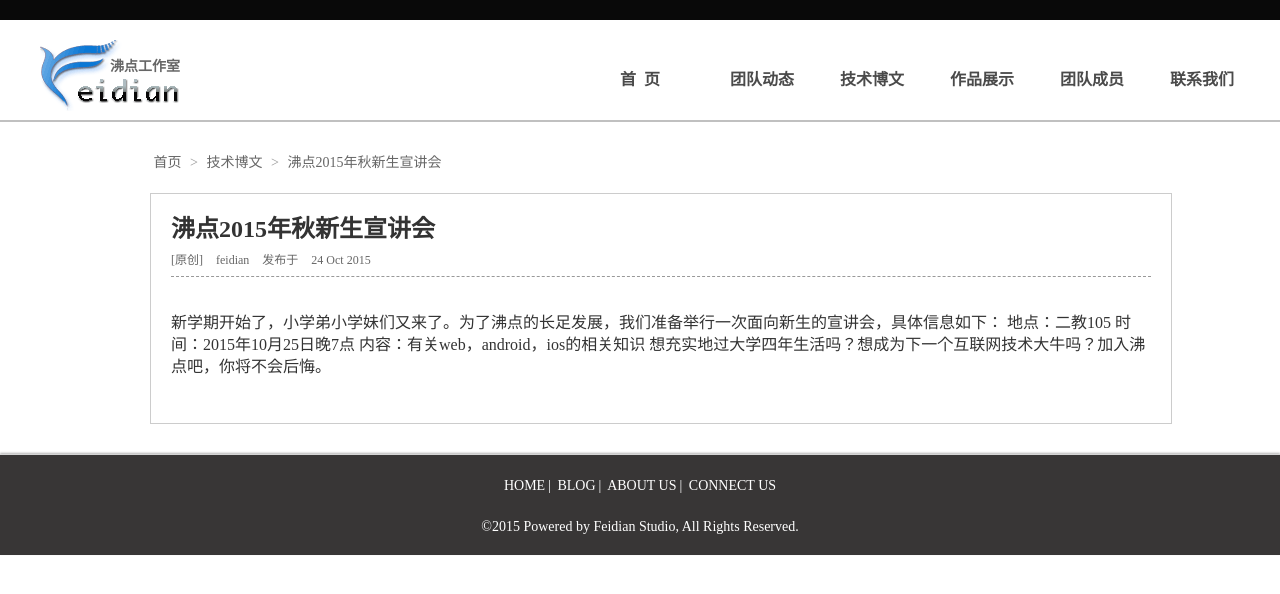
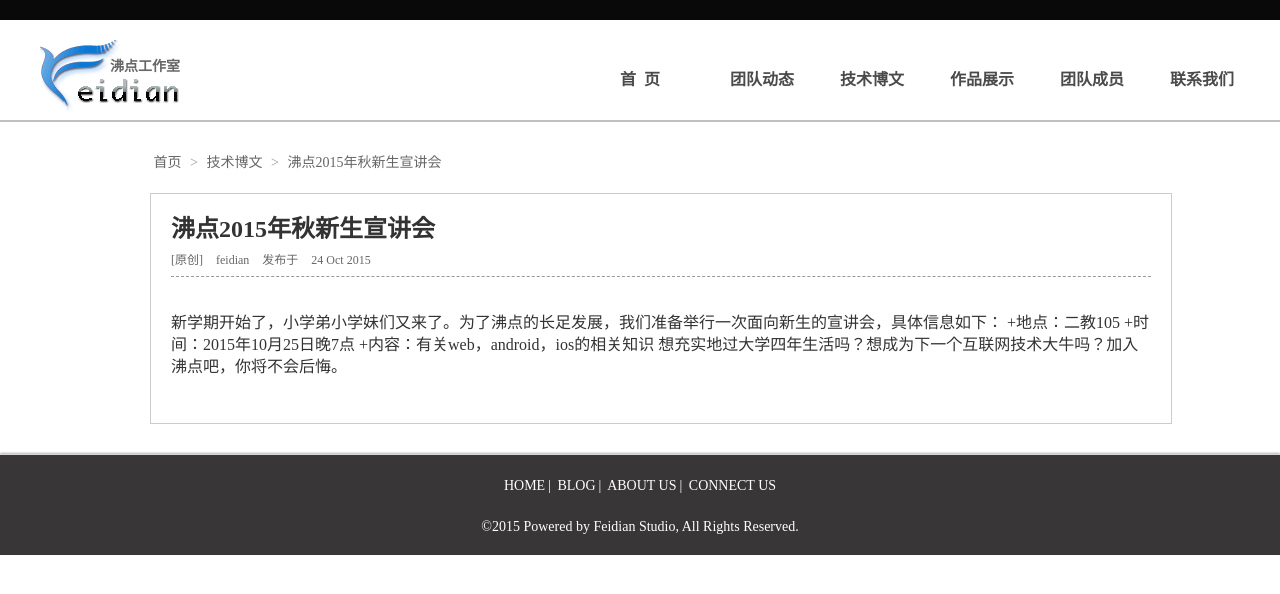
Before and after one commit to 52FeidianStudio/52FeidianStudio, a Jekyll site: the page built from _posts/2015-10-24-new-enrollment.md, in a window 1280 px wide. Shown: the top 594 px of the page. Built offline with Jekyll 4.4.1, drawn with Linux system fonts in a browser that asks for light colours; Markdown is read by kramdown in place of the engine named in the settings.

Commit message:
add the news

```diff
--- a/_posts/2015-10-24-new-enrollment.md
+++ b/_posts/2015-10-24-new-enrollment.md
@@ -6,7 +6,7 @@
 ---
 
 新学期开始了，小学弟小学妹们又来了。为了沸点的长足发展，我们准备举行一次面向新生的宣讲会，具体信息如下：
-地点：二教105
-时间：2015年10月25日晚7点
-内容：有关web，android，ios的相关知识
++地点：二教105
++时间：2015年10月25日晚7点
++内容：有关web，android，ios的相关知识
 想充实地过大学四年生活吗？想成为下一个互联网技术大牛吗？加入沸点吧，你将不会后悔。
```
